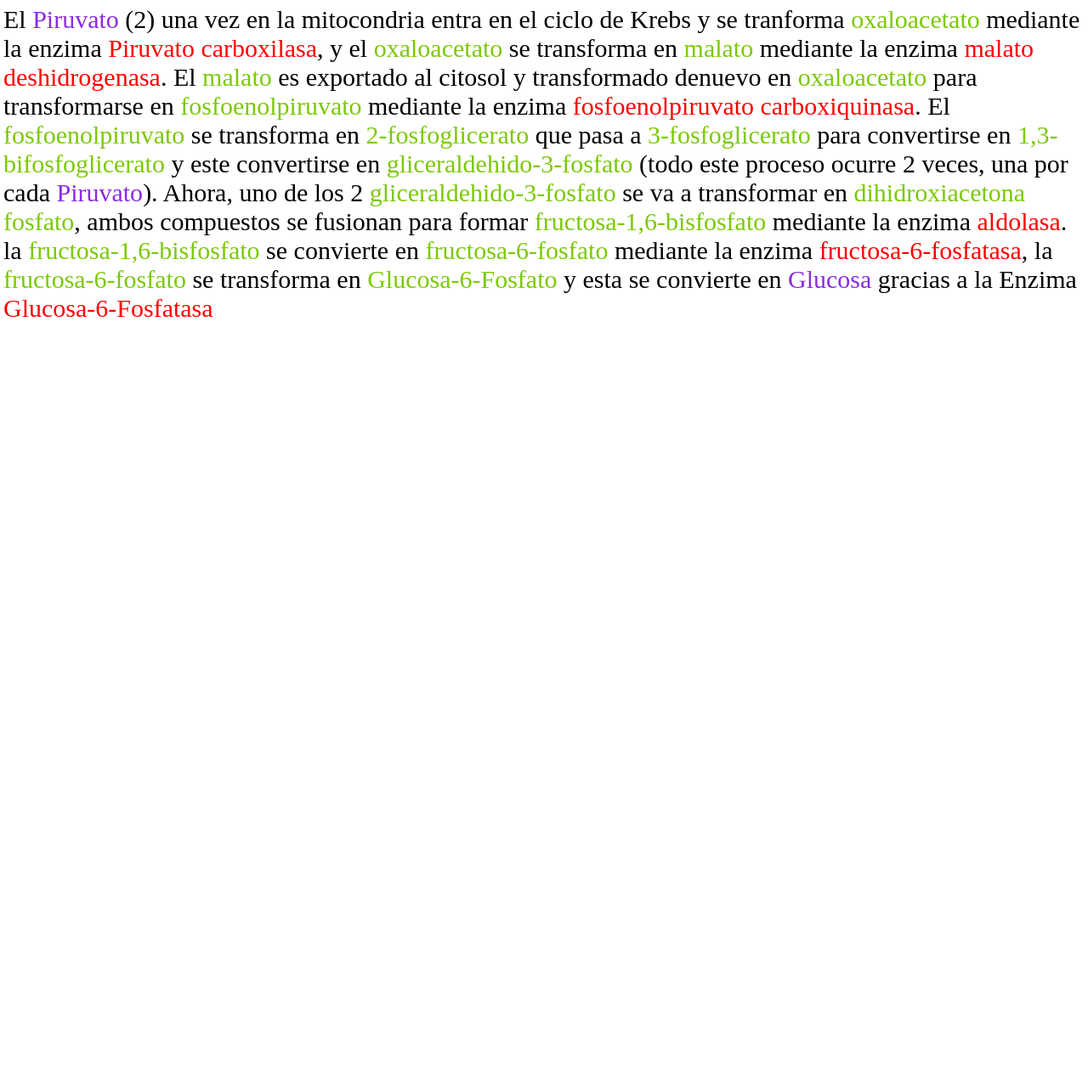
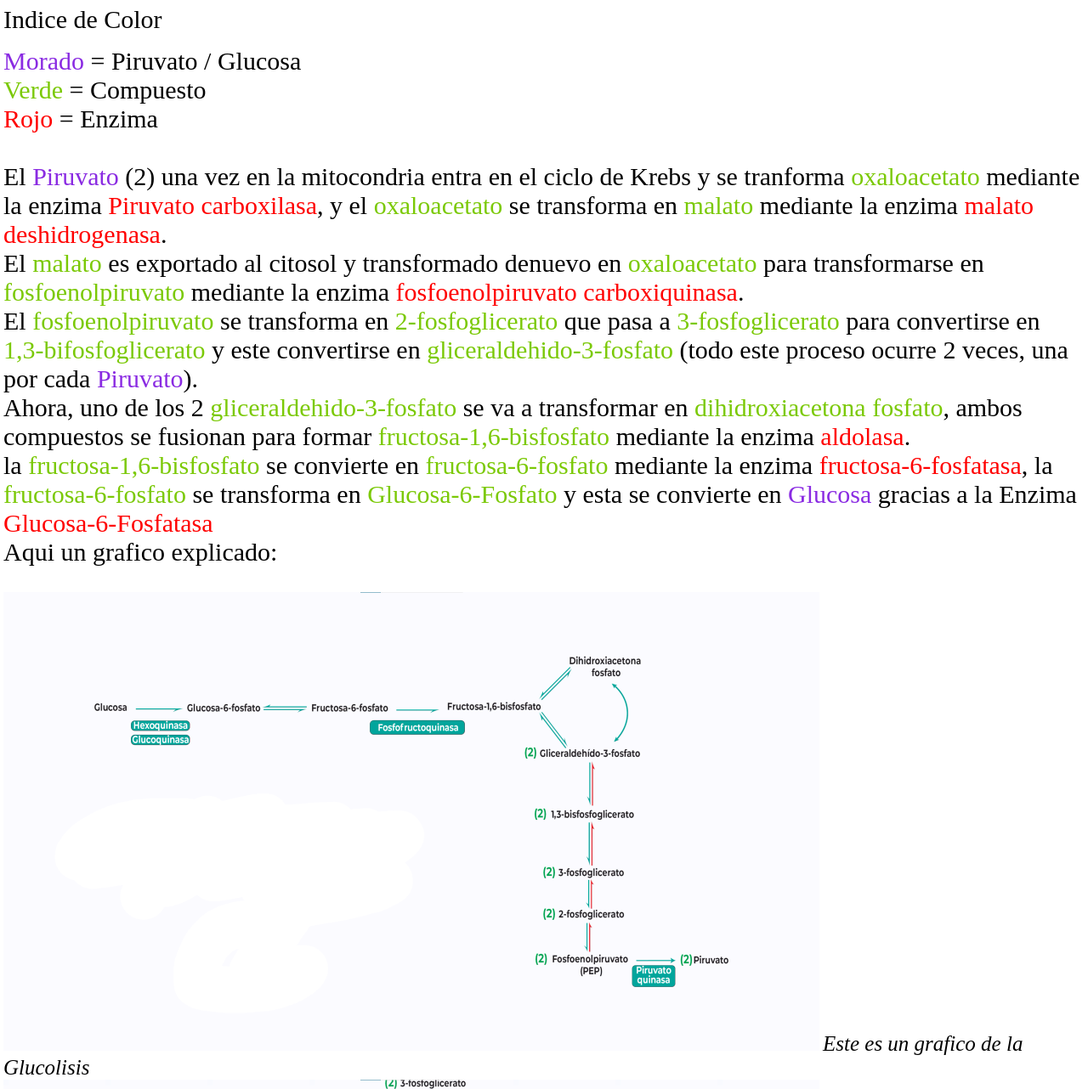
Before and after one commit to Lmtcain/GlucoNeoGenesis-SchoolProject, a plain HTML site: page index.html in a window 1280 px wide. Shown: the part 1060-2342 px from the top of the page at 85% size. Before the commit the page ends 1470 px from the top, so only its background shows below. Drawn offline with Linux system fonts and the light colour scheme.

Commit message:
Add files via upload

```diff
--- a/index.css
+++ b/index.css
@@ -36,3 +36,9 @@ audio {
 .compuesto {
     color: rgb(123, 201, 6);
 }
+i {
+    font-size: 25px;
+}
+#help {
+    margin-bottom: 15px;
+}
--- a/index.html
+++ b/index.html
@@ -21,20 +21,44 @@ La gluconeogénesis es una ruta metabólica anabólica que permite la biosíntes
             Esto es util, ya que durante extendidos periodos de ayuno y/o ejercicio, la gluconeogénesis es la responsable de abastecer a nuestro cuerpo de glucosa.
             </section>
             <div class="subtitle">Como sucede? (pasos enzimaticos)</div>
+
             <section class="bodytext">
+
+                <div id="help">Indice de Color</div>
+            <div class="indice">
+                <span class="piruvato">Morado</span> = Piruvato / Glucosa <br>
+                <span class="compuesto">Verde</span> = Compuesto <br>
+                <span class="enzima">Rojo</span> = Enzima <br>
+            </div> <br>
+
 El <span class="piruvato">Piruvato</span> (2) una vez en la mitocondria entra en el ciclo de Krebs y se tranforma <span class="compuesto">oxaloacetato</span> mediante la enzima
 <span class="enzima">Piruvato carboxilasa</span>, y el <span class="compuesto">oxaloacetato</span> se transforma en <span class="compuesto">malato</span> mediante
-la enzima <span class="enzima">malato deshidrogenasa</span>.
+la enzima <span class="enzima">malato deshidrogenasa</span>. <br>
+
 El <span class="compuesto">malato</span> es exportado al citosol y transformado denuevo en <span class="compuesto">oxaloacetato</span> para transformarse en <span class="compuesto">fosfoenolpiruvato</span> mediante la enzima <span class="enzima">fosfoenolpiruvato
-carboxiquinasa</span>.
+carboxiquinasa</span>. <br>
+
 El <span class="compuesto">fosfoenolpiruvato</span> se transforma en <span class="compuesto">2-fosfoglicerato</span> que pasa a <span class="compuesto">3-fosfoglicerato</span> para convertirse en <span class="compuesto">1,3-bifosfoglicerato</span> y este convertirse en
-<span class="compuesto">gliceraldehido-3-fosfato</span> (todo este proceso ocurre 2 veces, una por cada <span class="piruvato">Piruvato</span>).
+<span class="compuesto">gliceraldehido-3-fosfato</span> (todo este proceso ocurre 2 veces, una por cada <span class="piruvato">Piruvato</span>). <br>
+
 Ahora, uno de los 2 <span class="compuesto">gliceraldehido-3-fosfato</span> se va a transformar en <span class="compuesto">dihidroxiacetona fosfato</span>,
-ambos compuestos se fusionan para formar <span class="compuesto">fructosa-1,6-bisfosfato</span> mediante la enzima <span class="enzima">aldolasa</span>.
+ambos compuestos se fusionan para formar <span class="compuesto">fructosa-1,6-bisfosfato</span> mediante la enzima <span class="enzima">aldolasa</span>. <br>
+
 la <span class="compuesto">fructosa-1,6-bisfosfato</span> se convierte en <span class="compuesto">fructosa-6-fosfato</span> mediante la enzima
 <span class="enzima">fructosa-6-fosfatasa</span>, la <span class="compuesto">fructosa-6-fosfato</span> se transforma en <span class="compuesto">Glucosa-6-Fosfato</span> y esta se convierte en <span class="piruvato">Glucosa</span> gracias a la Enzima
-<span class="enzima">Glucosa-6-Fosfatasa</span>
+<span class="enzima">Glucosa-6-Fosfatasa</span> <br>
+
+Aqui un grafico explicado:
             </section>
+
+        <img src="glucolisis.png" width="960px" height="540px">
+        <i>Este es un grafico de la Glucolisis</i> <br>
+
+        <img src="gluconeogenesis_1.png" width="960px" height="540px">
+        <i>Aqui es cuando el Piruvato entra a la mitocondria para ingresar en el ciclo de Krebs </i> <br>
+
+        <img src="gluconeogenesis_2.png" width="960px" height="540px">
+        <i>Aqui el resto del proceso que toma lugar en el Citosol</i>
         </div>
     </div>
 </body>
```
Also changed, not shown: glucolisis.png (added), gluconeogenesis_1.png (added), gluconeogenesis_2.png (added).
